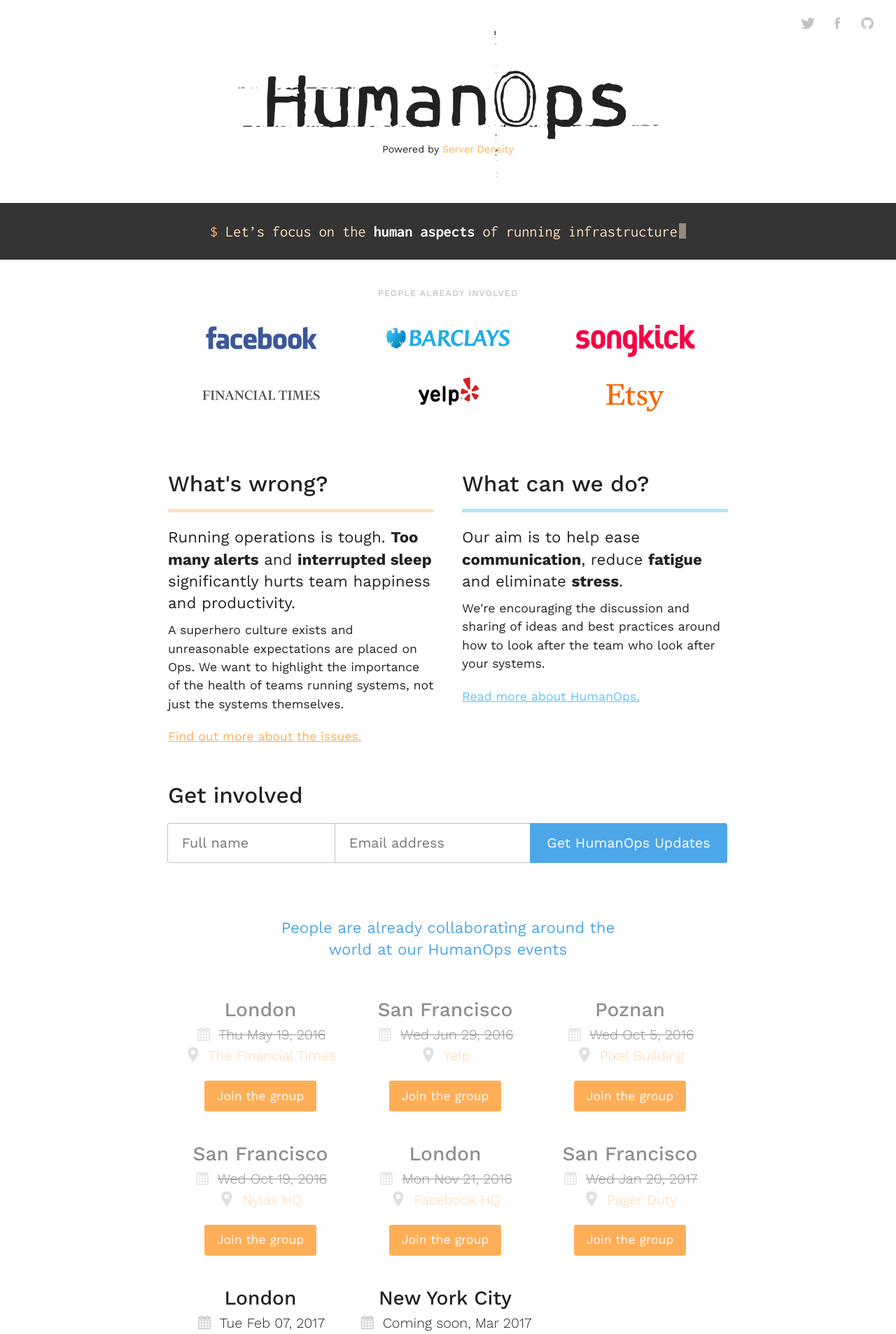
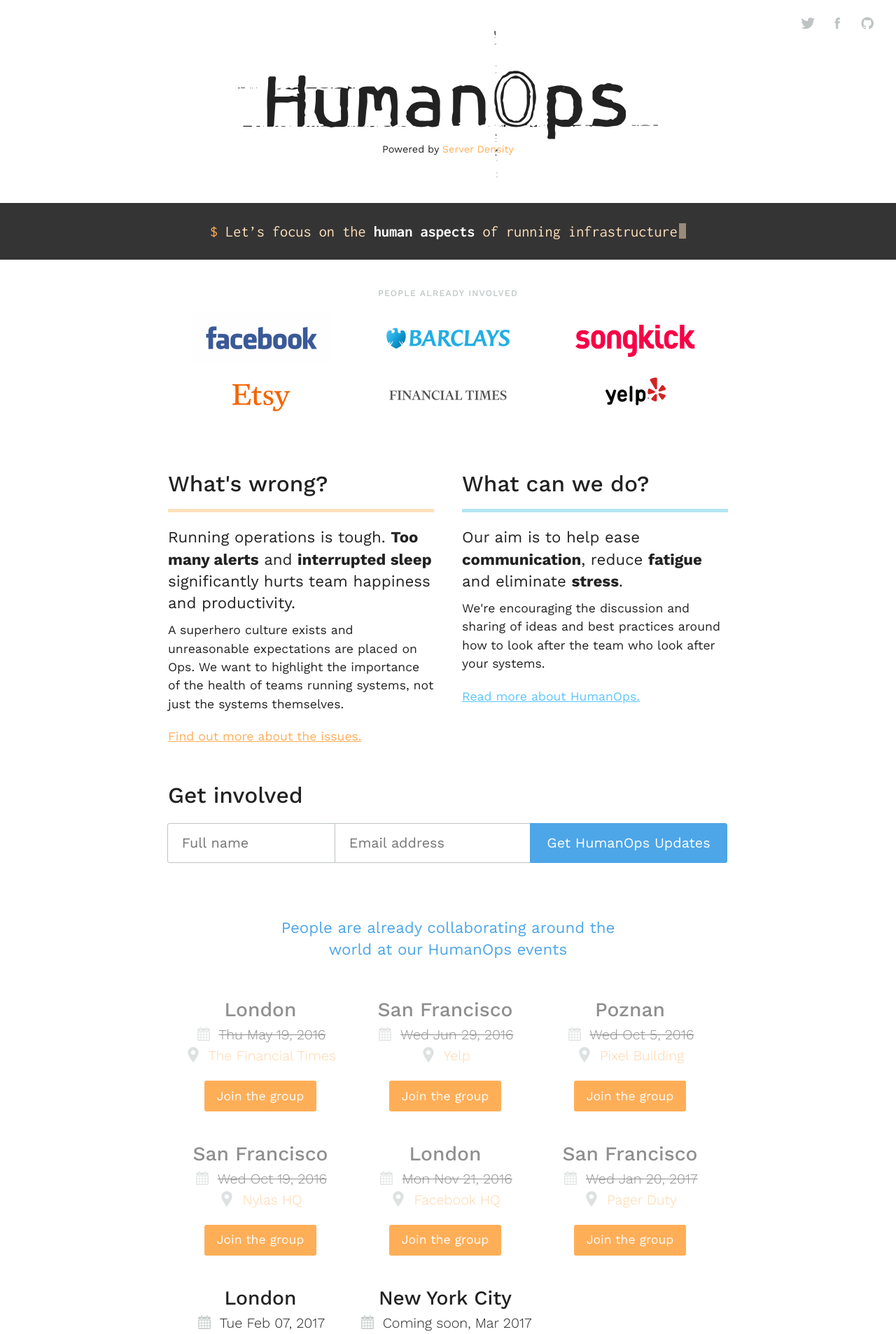
Before and after one commit to HumanOps/site, a Jekyll site: the page built from index.html, in a window 1280 px wide. Shown: the top 1906 px of the page at 70% size. Built offline with Jekyll 4.4.1, drawn with Linux system fonts in a browser that asks for light colours; a script that is not in the unit is left out.

Commit message:
Link Server Density website in Powered by header, change placement of Etsy logo for better appearance

```diff
--- a/_sections/1-whos-with-us.html
+++ b/_sections/1-whos-with-us.html
@@ -13,9 +13,9 @@
             <img class="company-logo" src="/assets/images/company-logos/facebook@2x.png" />
             <img class="company-logo" src="/assets/images/company-logos/barclays@2x.png" />
             <img class="company-logo" src="/assets/images/company-logos/songkick@2x.png" />
+            <img class="company-logo" src="/assets/images/company-logos/etsy@2x.png" />
             <img class="company-logo" src="/assets/images/company-logos/financial-times@2x.png" />
             <img class="company-logo" src="/assets/images/company-logos/yelp@2x.png" />
-            <img class="company-logo" src="/assets/images/company-logos/etsy@2x.png" />
         </div>
     </div>
 </div>
--- a/index.html
+++ b/index.html
@@ -10,7 +10,7 @@
         <span class="alt-title">HumanOps</span>
 
         <div class="logo">
-            <span class="powered-by">Powered by <a href="https://www.serverdensity.com" title="Server Density">Server Density</a></span>
+            <span class="powered-by">Powered by <a href="https://www.serverdensity.com" target="_blank" title="Server Density">Server Density</a></span>
             {% include humanops-wip.svg %}
         </div>
       </h1>
```
